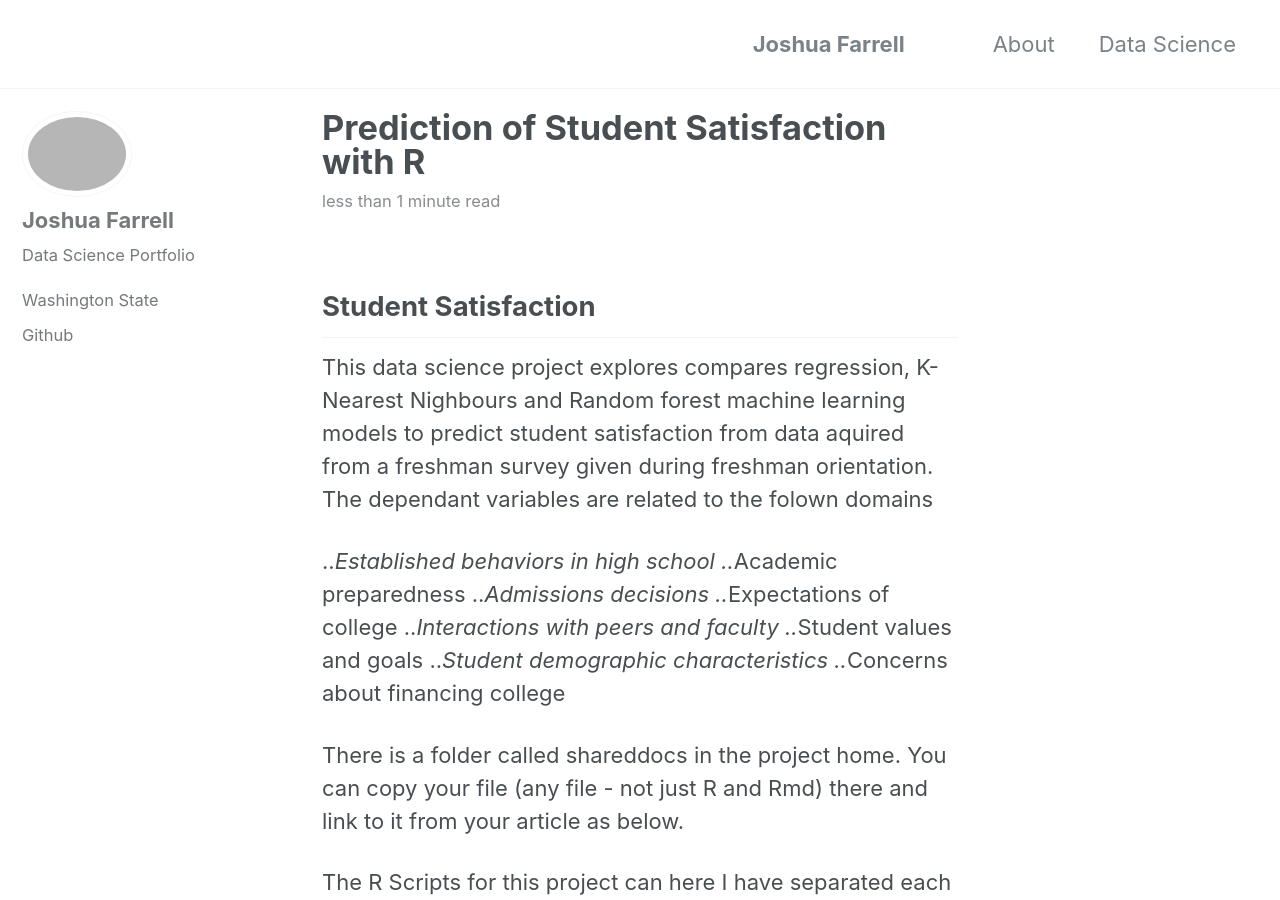
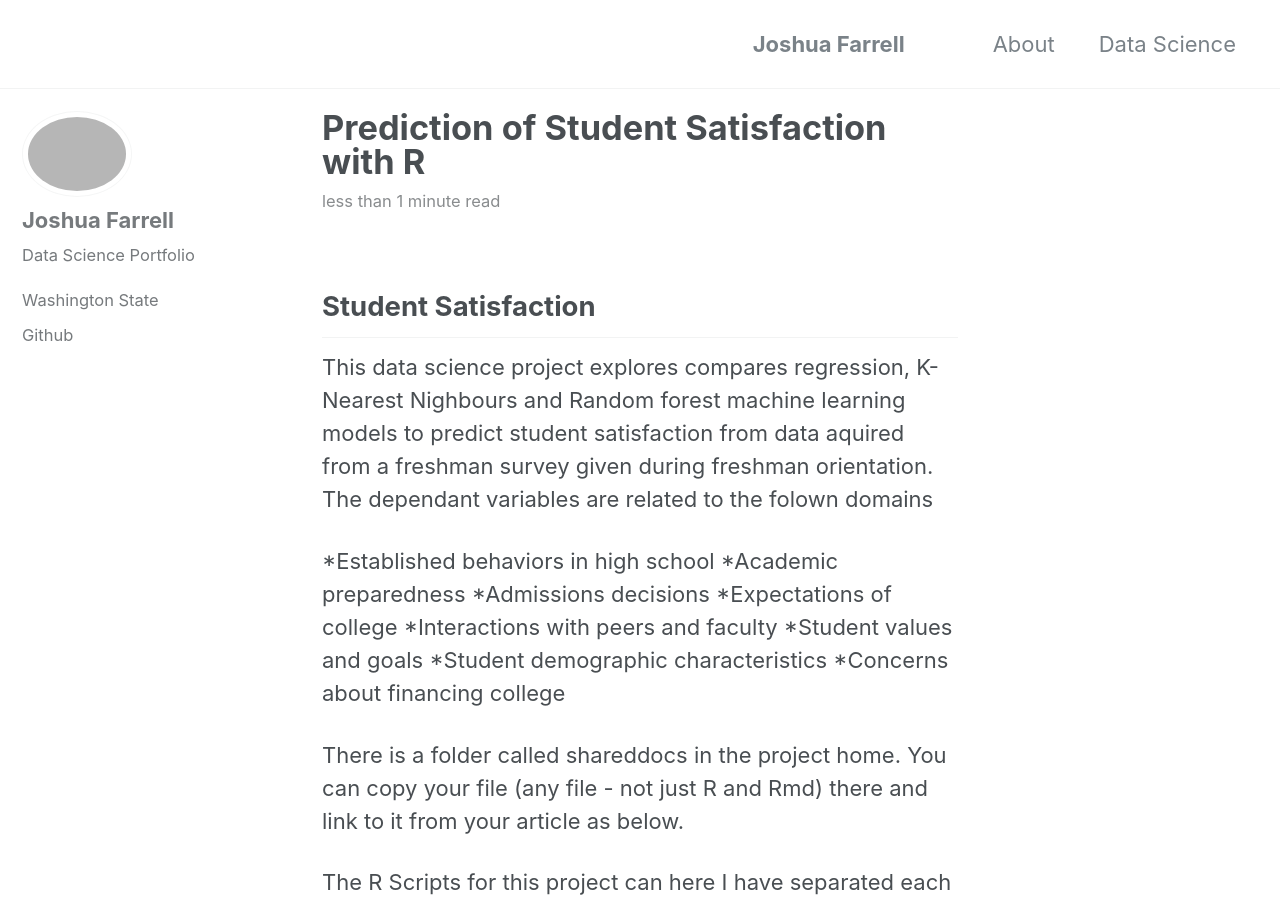
Before and after one commit to joshua-farrell/joshua-farrell.github.io, a Jekyll site: the page built from _posts/2018-12-01-student.md, in a window 1280 px wide and 900 px high. Built offline with Jekyll 4.4.1, drawn with Linux system fonts in a browser that asks for light colours; comment, search, counter and statistics services are not loaded.

```diff
--- a/_posts/2018-12-01-student.md
+++ b/_posts/2018-12-01-student.md
@@ -7,14 +7,14 @@ tags: [Machine Learning]
 
 This data science project explores compares regression, K-Nearest Nighbours and Random forest machine learning models to predict student satisfaction from data aquired from a freshman survey given during freshman orientation.  The dependant variables are related to the folown domains
 
-..*Established behaviors in high school
-..*Academic preparedness
-..*Admissions decisions
-..*Expectations of college
-..*Interactions with peers and faculty
-..*Student values and goals
-..*Student demographic characteristics
-..*Concerns about financing college
+  *Established behaviors in high school
+  *Academic preparedness
+  *Admissions decisions
+  *Expectations of college
+  *Interactions with peers and faculty
+  *Student values and goals
+  *Student demographic characteristics
+  *Concerns about financing college
 
 
 There is a folder called shareddocs in the project home.
```
